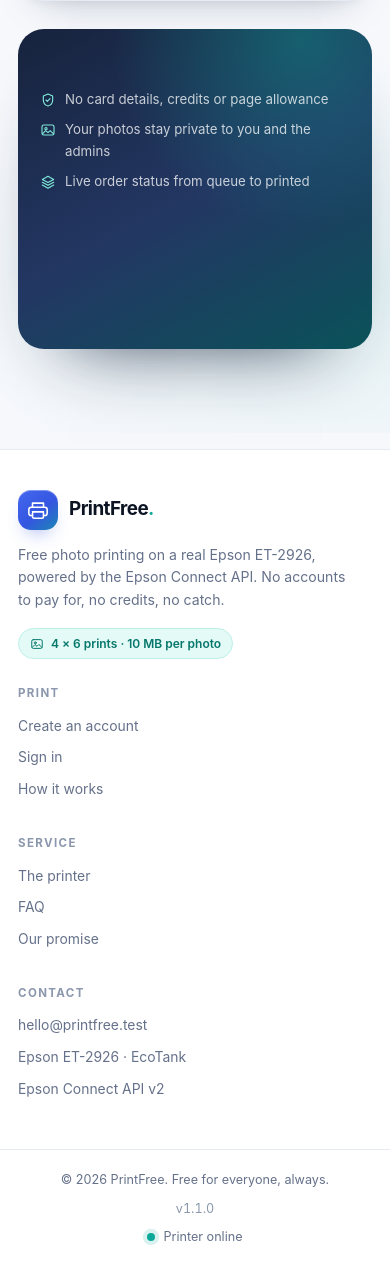
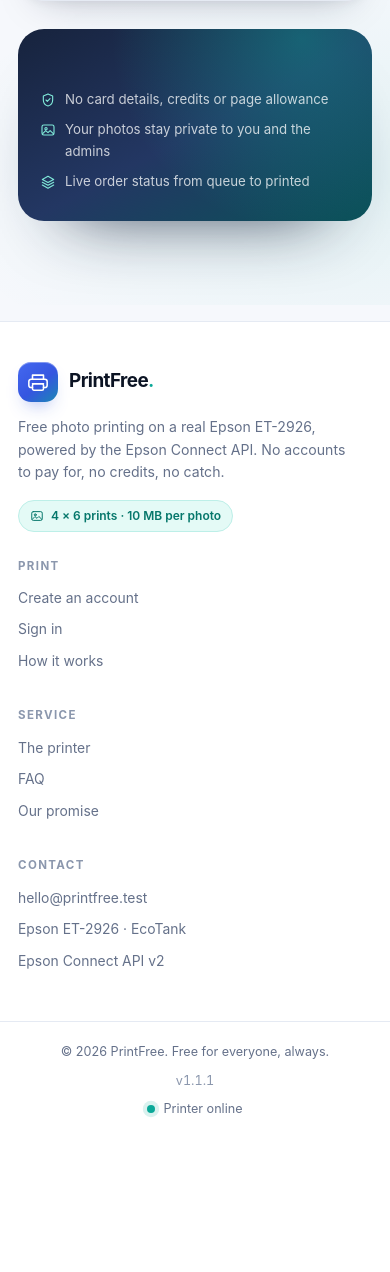
Before and after one commit to jsaxton1994/Epson-Print, a PHP site: page /login.php in a window 390 px wide. Shown: the part 633-1905 px from the top of the page. After the commit the page ends 1750 px from the top, so only its background shows below. Run offline with PHP 8.4, Linux system fonts and the light colour scheme; data that the repository does not hold is empty; some libraries are stand-ins or nearby versions.

Commit message:
Let the mobile auth feature panel size to its content.
Login only has three bullet points, so the 320px minimum height left a large empty gradient block below them on one-column layouts. Bumps APP_VERSION to 1.1.1.

🤖 Generated with Codebuff
Co-Authored-By: Codebuff <noreply@codebuff.com>

```diff
--- a/includes/config.php
+++ b/includes/config.php
@@ -17,7 +17,7 @@ const APP_TAGLINE = 'Free printing, powered by Epson Connect';
 
 // Shown centred in the site footer. Bump on every push so the live site
 // makes it obvious which build is deployed (1.0.0 → 1.0.1 → 1.0.2 …).
-const APP_VERSION = '1.1.0';
+const APP_VERSION = '1.1.1';
 const APP_TIMEZONE = 'UTC';
 
 // Set to true only while developing: it prints PHP errors into the page.
--- a/public/css/site.css
+++ b/public/css/site.css
@@ -1078,7 +1078,7 @@
     .split { grid-template-columns: 1fr; gap: 34px; }
     .promise-band { grid-template-columns: 1fr; gap: 30px; padding: 40px; }
     .auth-grid { grid-template-columns: 1fr; max-width: 580px; }
-    .auth-side { min-height: 320px; }
+    .auth-side { min-height: 0; align-self: start; }
     .auth-points { margin-top: 6px; }
 }
 
```
